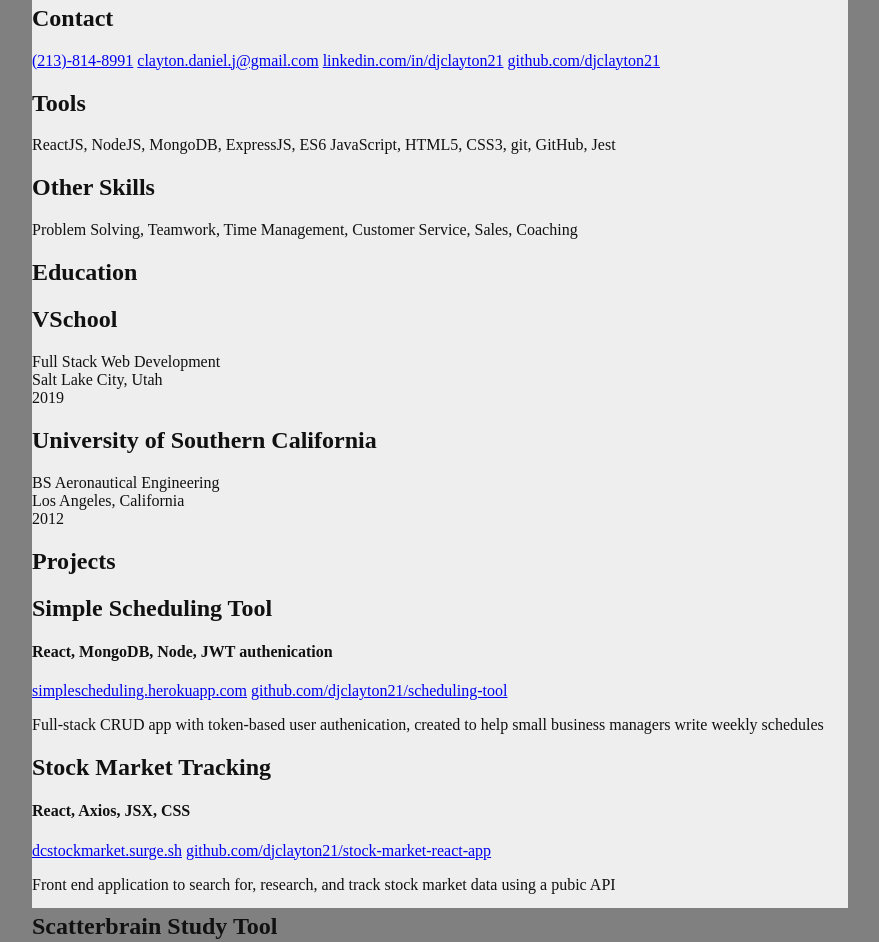
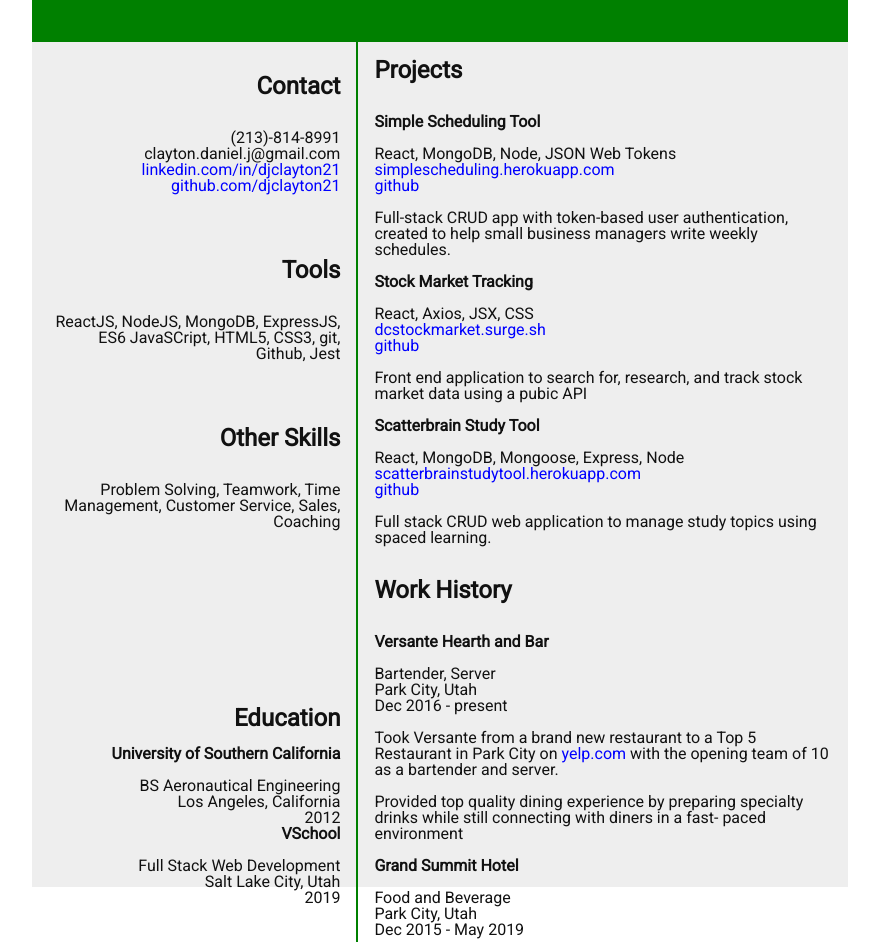
Before and after one commit to djclayton21/resume-builder, a website: page base/index.html in a window 1280 px wide. Shown: the part 169-1111 px from the top of the page, without its empty margins (200-1079 px from the left). Drawn offline with Linux system fonts and the light colour scheme.

Commit message:
styled resume basic

```diff
--- a/base/index.html
+++ b/base/index.html
@@ -4,148 +4,121 @@
     <meta charset="UTF-8" />
     <meta name="viewport" content="width=device-width, initial-scale=1.0" />
     <meta http-equiv="X-UA-Compatible" content="ie=edge" />
+    <link
+      href="https://fonts.googleapis.com/css?family=Roboto&display=swap"
+      rel="stylesheet"
+    />
+    <link rel="stylesheet" href="./reset.css" />
     <link rel="stylesheet" href="./style.css" />
+
     <title>Resume Generator</title>
   </head>
   <body>
-    <header>
-      <h1>Dan Clayton</h1>
-      <h2>Developer</h2>
-      <h2>
-        <a
-          href="http://danclayton.surge.sh"
-          target="_blank"
-          rel="noopener noreferrer"
-          >danclayton.surge.sh</a
-        >
-      </h2>
-    </header>
-    <main>
-      <section class="contact">
-        <h2>Contact</h2>
-        <a href="tel:+12138148991">(213)-814-8991</a>
-        <a href="mailto:clayton.daniel.j@gmail.com"
-          >clayton.daniel.j@gmail.com</a
-        >
-        <a
-          href="http://linkedin.com/in/djclayton21"
-          target="_blank"
-          rel="noopener noreferrer"
+    <div id="preview">
+      <div class="page page1">
+        <section id="section1">
+          <h2 id="danclayton">Dan Clayton</h2>
+          <h3 id="developer">Developer</h3>
+          <h3 id="danclaytonsurgeshhttpdanclaytonsurgesh">
+            <a href="http://danclayton.surge.sh">danclayton.surge.sh</a>
+          </h3>
+        </section>
+        <section id="section2">
+          <h2 id="contact">Contact</h2>
+          <p>
+            <em>(213)-814-8991</em><br />
+            clayton.daniel.j@gmail.com<br />
+            <a href="http://linkedin.com/in/djclayton21"
               >linkedin.com/in/djclayton21</a
-        >
-        <a
-          href="http://github.com/djclayton21"
-          target="_blank"
-          rel="noopener noreferrer"
-          >github.com/djclayton21</a
-        >
+            ><br />
+            <a href="http://github.com/djclayton21">github.com/djclayton21</a>
+          </p>
         </section>
-      <section class="skills">
-        <h2>Tools</h2>
+        <section id="section3">
+          <h2 id="tools">Tools</h2>
           <p>
-          ReactJS, NodeJS, MongoDB, ExpressJS, ES6 JavaScript, HTML5, CSS3, git,
-          GitHub, Jest
+            ReactJS, NodeJS, MongoDB, ExpressJS, ES6 JavaSCript, HTML5, CSS3,
+            git, Github, Jest
           </p>
-        <h2>Other Skills</h2>
+        </section>
+        <section id="section4">
+          <h2 id="otherskills">Other Skills</h2>
           <p>
             Problem Solving, Teamwork, Time Management, Customer Service, Sales,
             Coaching
           </p>
         </section>
-      <section class="education">
-        <h2>Education</h2>
-        <section>
-          <h2>VSchool</h2>
+        <section id="section5">
+          <h2 id="education">Education</h2>
+          <h3 id="universityofsoutherncalifornia">
+            University of Southern California
+          </h3>
           <p>
-            Full Stack Web Development <br />
-            Salt Lake City, Utah <br />
+            BS Aeronautical Engineering<br />
+            Los Angeles, California<br />
+            2012
+          </p>
+          <h3 id="vschool">VSchool</h3>
+          <p>
+            Full Stack Web Development<br />
+            Salt Lake City, Utah<br />
             2019
           </p>
         </section>
-        <section>
-          <h2>University of Southern California</h2>
+        <section id="section6">
+          <h2 id="projects">Projects</h2>
+          <h3 id="simpleschedulingtool">Simple Scheduling Tool</h3>
           <p>
-            BS Aeronautical Engineering <br />
-            Los Angeles, California <br />
-            2012
+            <strong>React, MongoDB, Node, JSON Web Tokens</strong><br />
+            <a href="http://simplescheduling.herokuapp.com"
+              >simplescheduling.herokuapp.com</a
+            ><br />
+            <a href="http://github.com/djclayton21/scheduling-tool">github</a>
           </p>
-        </section>
-      </section>
-      <section class="projects">
-        <h2>Projects</h2>
-        <section>
-          <h2>Simple Scheduling Tool</h2>
-          <h4>React, MongoDB, Node, JWT authenication</h4>
-          <a
-            href="http://simplescheduling.herokuapp.com"
-            target="_blank"
-            rel="noopener noreferrer"
-            >simplescheduling.herokuapp.com</a
-          >
-          <a
-            href="http://github.com/djclayton21/scheduling-tool"
-            target="_blank"
-            rel="noopener noreferrer"
-            >github.com/djclayton21/scheduling-tool</a
-          >
           <p>
-            Full-stack CRUD app with token-based user authenication, created to
-            help small business managers write weekly schedules
+            Full-stack CRUD app with token-based user authentication, created to
+            help small business managers write weekly schedules.
           </p>
-        </section>
-        <section>
-          <h2>Stock Market Tracking</h2>
-          <h4>React, Axios, JSX, CSS</h4>
-          <a
-            href="http://dcstockmarket.surge.sh"
-            target="_blank"
-            rel="noopener noreferrer"
-            >dcstockmarket.surge.sh</a
-          >
-          <a
-            href="http://github.com/djclayton21/stock-market-react-app"
-            target="_blank"
-            rel="noopener noreferrer"
-            >github.com/djclayton21/stock-market-react-app</a
-          >
+          <h3 id="stockmarkettracking">Stock Market Tracking</h3>
+          <p>
+            <strong>React, Axios, JSX, CSS</strong><br />
+            <a href="http://dcstockmarket.surge.sh">dcstockmarket.surge.sh</a
+            ><br />
+            <a href="http://github.com/djclayton21/scheduling-tool">github</a>
+          </p>
           <p>
             Front end application to search for, research, and track stock
             market data using a pubic API
           </p>
-        </section>
-        <section>
-          <h2>Scatterbrain Study Tool</h2>
-          <h4>React, MongoDB, Mongoose, Express, Node</h4>
-          <a
-            href="http://scatterbrainstudytool.herokuapp.com"
-            target="_blank"
-            rel="noopener noreferrer"
+          <h3 id="scatterbrainstudytool">Scatterbrain Study Tool</h3>
+          <p>
+            <strong>React, MongoDB, Mongoose, Express, Node</strong><br />
+            <a href="http://scatterbrainstudytool.herokuapp.com"
               >scatterbrainstudytool.herokuapp.com</a
-          >
-          <a
-            href="http://github.com/djclayton21/scatterbrain-study-app"
-            target="_blank"
-            rel="noopener noreferrer"
-            >github.com/djclayton21/scatterbrain-study-app</a
-          >
+            ><br />
+            <a href="github.com/djclayton21/scatterbrain-study-app">github</a>
+          </p>
           <p>
             Full stack CRUD web application to manage study topics using spaced
             learning.
           </p>
         </section>
-      </section>
-      <section class="experience">
-        <h2>Work History</h2>
-        <section>
-          <h3>
-            <span>Bartender, Server</span><span>Versante Hearth and Bar</span>
-          </h3>
-          <h4><span>Park City, Utah</span><span>Dec 2016 - present</span></h4>
+        <section id="section7">
+          <h2 id="workhistory">Work History</h2>
+          <h3 id="versantehearthandbar">Versante Hearth and Bar</h3>
+          <p>
+            <strong>Bartender, Server</strong><br />
+            <em>Park City, Utah</em><br />
+            <em>Dec 2016 - present</em>
+          </p>
           <ul>
             <li>
               Took Versante from a brand new restaurant to a Top 5 Restaurant in
-              Park City on yelp.com with the opening team of 10 as a bartender
-              and server.
+              Park City on
+              <a href="https://www.yelp.com/biz/versante-hearth-bar-park-city"
+                >yelp.com</a
+              >
+              with the opening team of 10 as a bartender and server.
             </li>
             <li>
               Provided top quality dining experience by preparing specialty
@@ -153,10 +126,12 @@
               environment
             </li>
           </ul>
-        </section>
-        <section>
-          <h2><span>Food and Beverage</span><span>Grand Summit Hotel</span></h2>
-          <h4><span>Park City, Utah</span><span>Dec 2015 - May 2019</span></h4>
+          <h3 id="grandsummithotel">Grand Summit Hotel</h3>
+          <p>
+            <strong>Food and Beverage</strong><br />
+            <em>Park City, Utah</em><br />
+            <em>Dec 2015 - May 2019</em>
+          </p>
           <ul>
             <li>
               Met 4-star standards in multiple departments, including Hotel
@@ -168,7 +143,7 @@
             </li>
           </ul>
         </section>
-      </section>
-    </main>
+      </div>
+    </div>
   </body>
 </html>
--- /dev/null
+++ b/base/reset.css
@@ -0,0 +1,48 @@
+/* http://meyerweb.com/eric/tools/css/reset/
+   v2.0 | 20110126
+   License: none (public domain)
+*/
+
+html, body, div, span, applet, object, iframe,
+h1, h2, h3, h4, h5, h6, p, blockquote, pre,
+a, abbr, acronym, address, big, cite, code,
+del, dfn, em, img, ins, kbd, q, s, samp,
+small, strike, strong, sub, sup, tt, var,
+b, u, i, center,
+dl, dt, dd, ol, ul, li,
+fieldset, form, label, legend,
+table, caption, tbody, tfoot, thead, tr, th, td,
+article, aside, canvas, details, embed,
+figure, figcaption, footer, header, hgroup,
+menu, nav, output, ruby, section, summary,
+time, mark, audio, video {
+	margin: 0;
+	padding: 0;
+	border: 0;
+	font-size: 100%;
+	font: inherit;
+	vertical-align: baseline;
+}
+/* HTML5 display-role reset for older browsers */
+article, aside, details, figcaption, figure,
+footer, header, hgroup, menu, nav, section {
+	display: block;
+}
+body {
+	line-height: 1;
+}
+ol, ul {
+	list-style: none;
+}
+blockquote, q {
+	quotes: none;
+}
+blockquote:before, blockquote:after,
+q:before, q:after {
+	content: '';
+	content: none;
+}
+table {
+	border-collapse: collapse;
+	border-spacing: 0;
+}
--- a/base/style.css
+++ b/base/style.css
@@ -1,12 +1,99 @@
 html,
 body {
+  box-sizing: border-box;
+}
+*,
+*:before,
+*:after {
+  box-sizing: inherit;
+  font-family: inherit;
+}
+
+/* variables */
+#preview {
+  --main-color: green;
+  --highlight-color: blue;
+  --bg-color: #eeeeee;
+  --text-color: #111111;
+}
+/* page */
+#preview {
+  font-family: 'Roboto', sans-serif;
+  width: fit-content;
+  background: var(--bg-color);
+  margin: 0 auto;
+  color: var(--text-color);
+}
+.page {
+  background: var(--bg-color);
   width: 8.5in;
   height: 11in;
-  box-sizing: border-box;
-  background: grey;
-  margin: 0 auto;
 }
-body {
-  background-color: #eeeeee;
-  color: #111111;
+/* layout */
+.page1 {
+  display: grid;
+  grid-template-columns: 2fr 3fr;
+  grid-template-rows: 20% auto;
 }
+#section1 {
+  grid-column: 1/-1;
+  background: var(--main-color);
+}
+#section2,
+#section3,
+#section4,
+#section5 {
+  grid-column: 1/2;
+  text-align: right;
+  border-right: 2px solid var(--main-color);
+}
+#section6 {
+  grid-row: 2/5;
+  grid-column: 2/3;
+}
+/* general */
+section {
+  width: 100%;
+  padding: 1rem;
+  display: flex;
+  flex-direction: column;
+  justify-content: center;
+}
+h2 {
+  font-size: 1.5rem;
+  margin-bottom: 1rem;
+  font-weight: 700;
+}
+h3 {
+  font-weight: 900;
+}
+a {
+  color: var(--highlight-color);
+  text-decoration: none;
+}
+p,
+li {
+  margin-top: 1rem;
+}
+
+/* header */
+#section1 {
+  text-align: center;
+}
+#section1 h2 {
+  font-size: 3rem;
+  margin: 0;
+  color: var(--bg-color);
+}
+#section1 h3 {
+  font-size: 1.25rem;
+  color: var(--bg-color);
+}
+
+/* right side */
+#section6 h3, #section7 h3 {
+  margin-top: 1rem;
+}
+#section6 h3:first-child, #section7 h3:first-child{
+  margin-top: 0;
+}
--- a/generator/layout.css
+++ b/generator/page.css
@@ -19,10 +19,8 @@ main {
   padding: 5px;
 }
 #preview {
-  height: 11in;
   width: 8.5in;
-  overflow: hidden;
-  background: #eeeeee;
+  min-height: 11in;
 }
 
 #controls {
--- a/generator/print.css
+++ b/generator/print.css
@@ -9,6 +9,5 @@ body * {
   position: absolute;
   left: 0;
   top: 0;
-  height: 11in;
   width: 8.5in;
 }
--- /dev/null
+++ b/generator/reset.css
@@ -0,0 +1,48 @@
+/* http://meyerweb.com/eric/tools/css/reset/
+   v2.0 | 20110126
+   License: none (public domain)
+*/
+
+html, body, div, span, applet, object, iframe,
+h1, h2, h3, h4, h5, h6, p, blockquote, pre,
+a, abbr, acronym, address, big, cite, code,
+del, dfn, em, img, ins, kbd, q, s, samp,
+small, strike, strong, sub, sup, tt, var,
+b, u, i, center,
+dl, dt, dd, ol, ul, li,
+fieldset, form, label, legend,
+table, caption, tbody, tfoot, thead, tr, th, td,
+article, aside, canvas, details, embed,
+figure, figcaption, footer, header, hgroup,
+menu, nav, output, ruby, section, summary,
+time, mark, audio, video {
+	margin: 0;
+	padding: 0;
+	border: 0;
+	font-size: 100%;
+	font: inherit;
+	vertical-align: baseline;
+}
+/* HTML5 display-role reset for older browsers */
+article, aside, details, figcaption, figure,
+footer, header, hgroup, menu, nav, section {
+	display: block;
+}
+body {
+	line-height: 1;
+}
+ol, ul {
+	list-style: none;
+}
+blockquote, q {
+	quotes: none;
+}
+blockquote:before, blockquote:after,
+q:before, q:after {
+	content: '';
+	content: none;
+}
+table {
+	border-collapse: collapse;
+	border-spacing: 0;
+}
--- a/generator/resume.css
+++ b/generator/resume.css
@@ -1,3 +1,88 @@
+/* variables */
+#preview {
+  --main-color: green;
+  --highlight-color: blue;
+  --bg-color: #eeeeee;
+  --text-color: #111111;
+}
+/* page */
+#preview {
+  font-family: 'Roboto', sans-serif;
+  background: var(--bg-color);
+  margin: 0 auto;
+  color: var(--text-color);
+}
+.page {
+  background: var(--bg-color);
+  width: 8.5in;
+  height: 11in;
+}
+/* layout */
+.page1 {
+  display: grid;
+  grid-template-columns: 2fr 3fr;
+  grid-template-rows: 20% auto;
+}
 #section1 {
-  background: green;
+  grid-column: 1/-1;
+  background: var(--main-color);
 }
+#section2,
+#section3,
+#section4,
+#section5 {
+  grid-column: 1/2;
+  text-align: right;
+  border-right: 2px solid var(--main-color);
+}
+#section6 {
+  grid-row: 2/5;
+  grid-column: 2/3;
+}
+/* general */
+section {
+  width: 100%;
+  height: 100%;
+  padding: 1rem;
+  display: flex;
+  flex-direction: column;
+  justify-content: center;
+}
+h2 {
+  font-size: 1.5rem;
+  margin-bottom: 1rem;
+  font-weight: 700;
+}
+h3 {
+  font-weight: 900;
+}
+a {
+  color: var(--highlight-color);
+  text-decoration: none;
+}
+p,
+li {
+  margin-top: 1rem;
+}
+
+/* header */
+#section1 {
+  text-align: center;
+}
+#section1 h2 {
+  font-size: 3rem;
+  margin: 0;
+  color: var(--bg-color);
+}
+#section1 h3 {
+  font-size: 1.25rem;
+  color: var(--bg-color);
+}
+
+/* right side */
+#section6 h3, #section7 h3 {
+  margin-top: 1rem;
+}
+#section6 h3:first-child, #section7 h3:first-child{
+  margin-top: 0;
+}
```
Also changed, not shown: generator/app.js (+23 -5 lines), generator/index.html (+6 -1 lines). Lines whose indentation alone changed are shown as unchanged.
